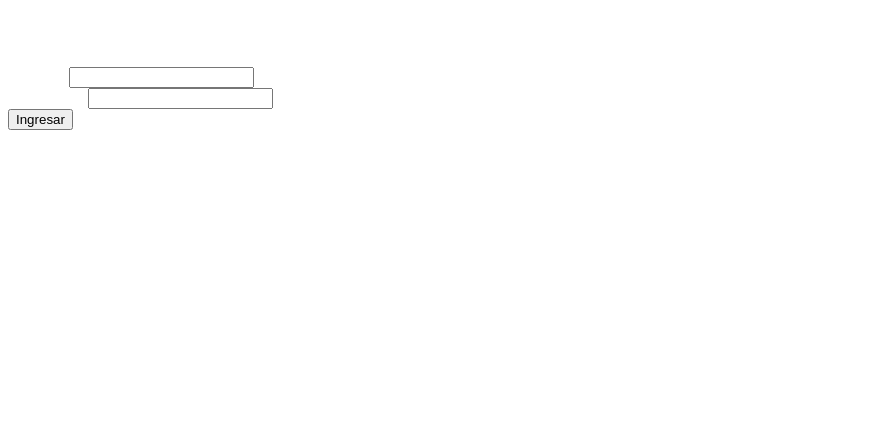
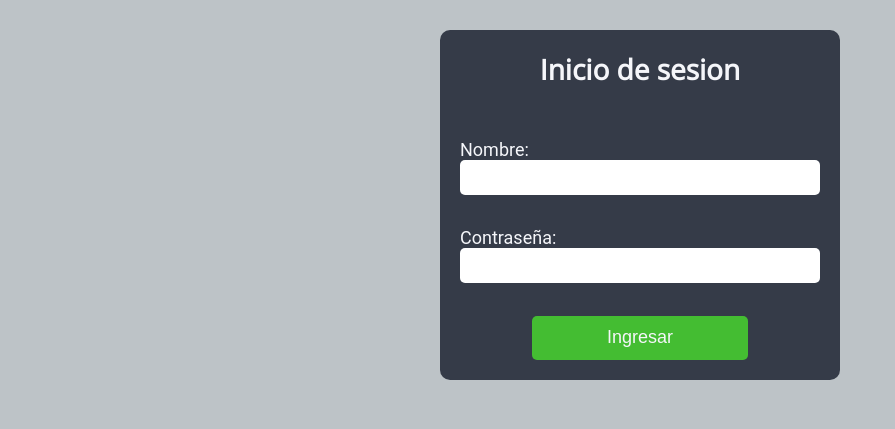
Before and after one commit to Difo2004/blondebilling, a PHP site: page /session/ in a window 1280 px wide. Shown: the top 429 px of the page, without its empty margins (0-895 px from the left). Run offline with PHP 8.4, Linux system fonts and the light colour scheme; some web fonts are replaced.

Commit message:
Add files via upload

```diff
--- a/css/estilos.css
+++ b/css/estilos.css
@@ -8,15 +8,21 @@ body {
     color: #ffffff;
 }
 
-
-body.bg-dark {
-  /* display: grid; */
-  /* min-height: 100vh; */
-  /* grid-template-rows: auto 1fr ; */
-}
-
 .LogOut {
   padding: 20px;
 }
 
+*{margin:0;padding:0;box-sizing:border-box}
+.iniciar{background:#bdc3c7;display:grid;padding:30px;grid-template-columns:1fr;grid-template-rows:auto 1fr;align-self:center;gap:20px}
+.iniciar #sesion{display:grid;grid-template-rows:1fr repeat(2, 1fr) .5fr;place-self:center;background:#353b48;border-radius:10px;padding:20px;width:400px;height:350px}
+.iniciar #sesion h2{text-align:center;font-size:28px;font-family:"Open Sans",sans-serif;color:#f5f6fa}
+.iniciar #sesion div{display:flex;flex-direction:column}
+.iniciar #sesion div input{padding:10px;outline:none;border:none;border-radius:5px}
+.iniciar #sesion div label{font-family:"Roboto",sans-serif;color:#f5f6fa;font-size:18px}
+.iniciar #sesion button{font-size:18px;width:60%;justify-self:center;border:none;padding:0px;border-radius:5px;cursor:pointer;background:#44bd32;color:#f5f6fa}
+.iniciar #sesion button:hover{background:#4cd137}
+
+
+
+
 /* -------------------------------------------------------------------------------------------------------- */
```
